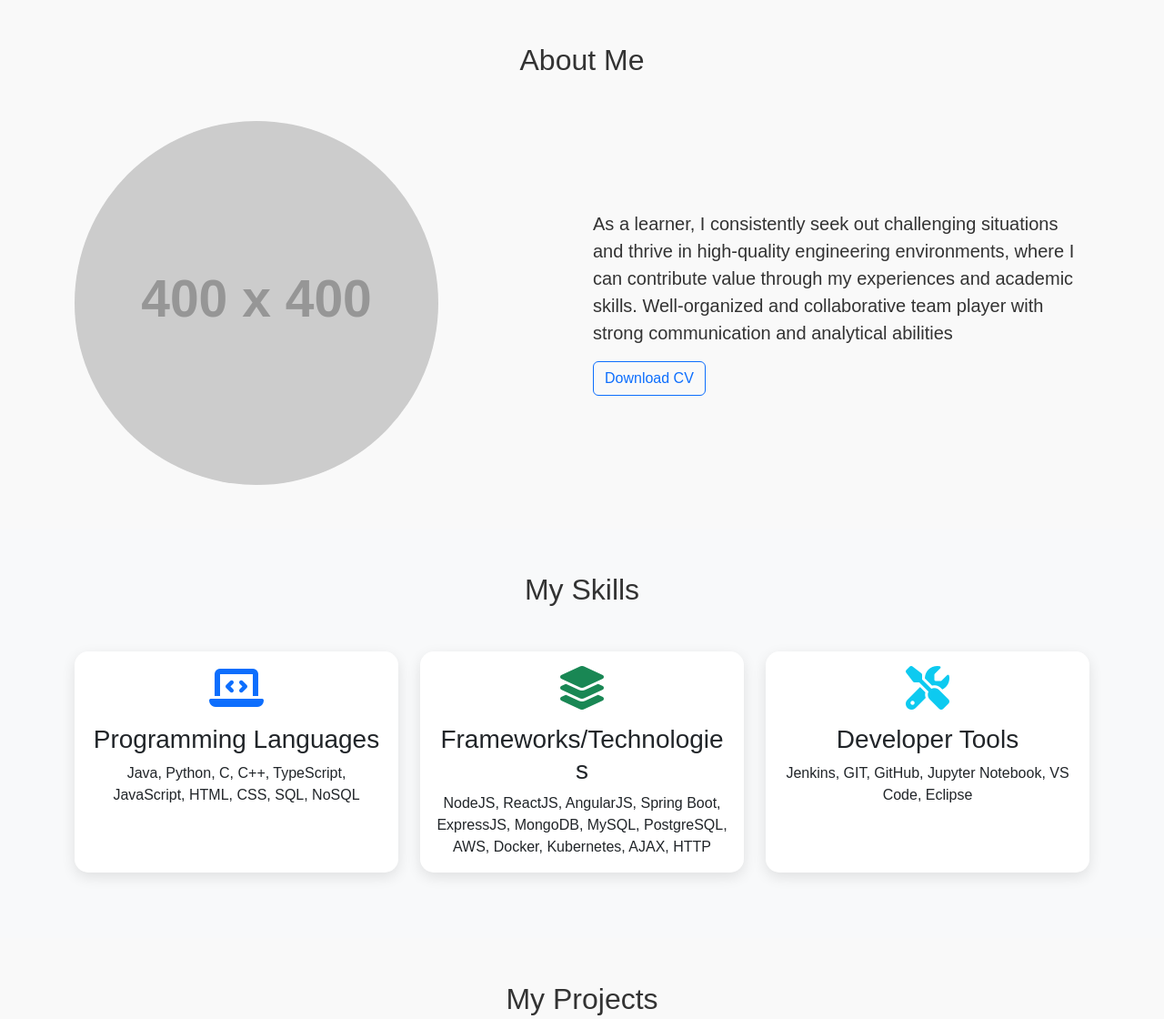
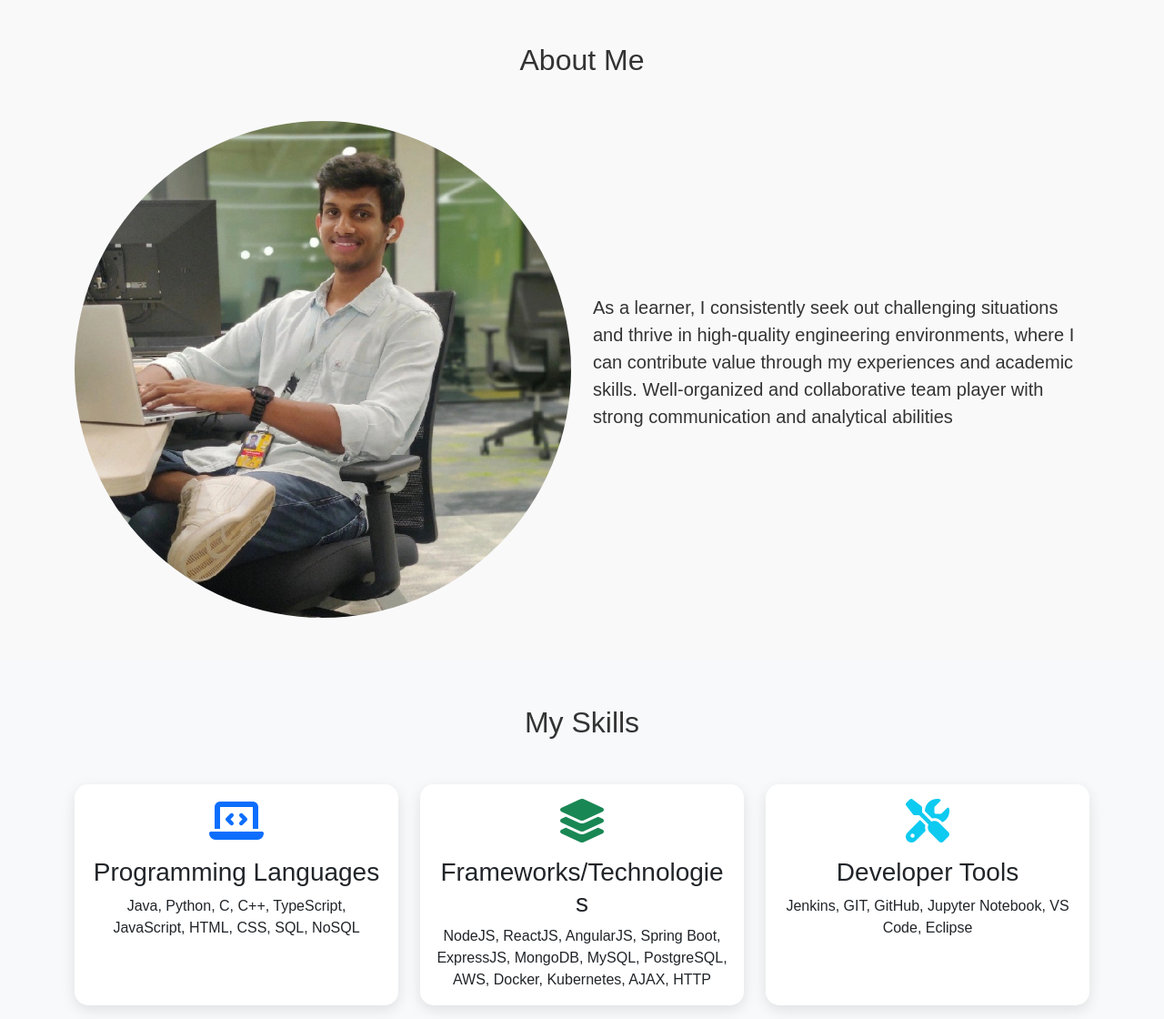
Before and after one commit to HarshaKata/HarshaKata.github.io, a plain HTML site: page index.html in a window 1280 px wide. Shown: the part 801-1921 px from the top of the page at 91% size. Drawn offline with nearby package versions, Linux system fonts and the light colour scheme; placeholder pictures from the web are drawn by us; animation ran at ten frames a second.

Commit message:
Update index.html

```diff
--- a/index.html
+++ b/index.html
@@ -41,12 +41,13 @@
             <h2 class="text-center mb-5" data-aos="fade-up">About Me</h2>
             <div class="row align-items-center">
                 <div class="col-md-6 mb-4 mb-md-0" data-aos="fade-right">
-                    <img src="https://via.placeholder.com/400" alt="Your Name" class="img-fluid rounded-circle">
+<!--                     <img src="https://via.placeholder.com/400" alt="Your Name" class="img-fluid rounded-circle"> -->
+                    <img src="1726378477454.jpeg" alt="Your Name" class="img-fluid rounded-circle">
                 </div>
                 <div class="col-md-6" data-aos="fade-left">
                     <p class="lead">As a learner, I consistently seek out challenging situations and thrive in high-quality engineering environments, where I can contribute value through my experiences and academic skills. Well-organized and collaborative team player with strong communication and analytical abilities</p>
                     <!-- <p>Don't forget to highlight your unique skills and what sets you apart in the industry!</p> -->
-                    <a href="#" class="btn btn-outline-primary">Download CV</a>
+<!--                     <a href="#" class="btn btn-outline-primary">Download CV</a> -->
                 </div>
             </div>
         </div>
```
